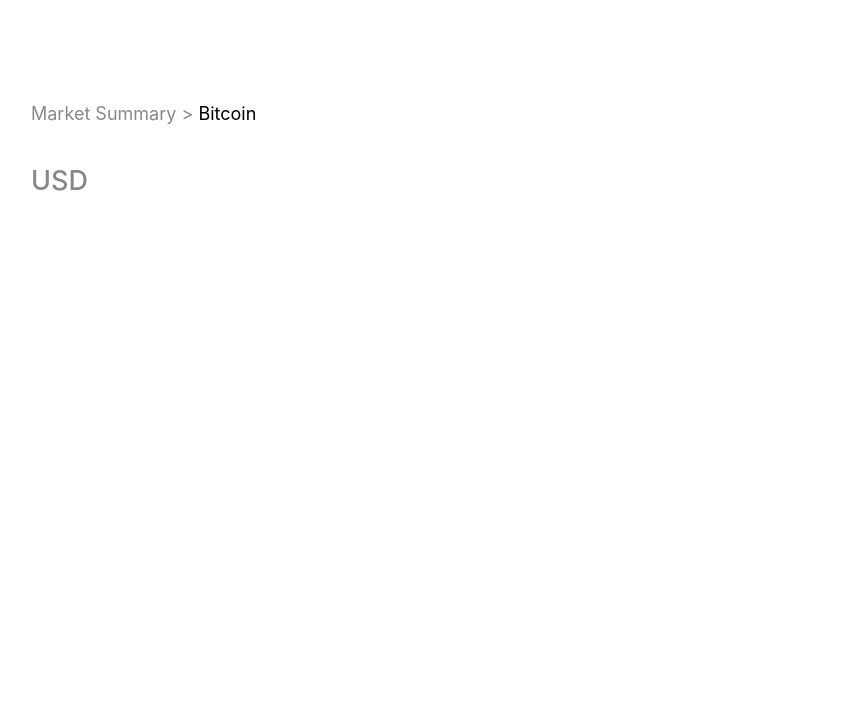
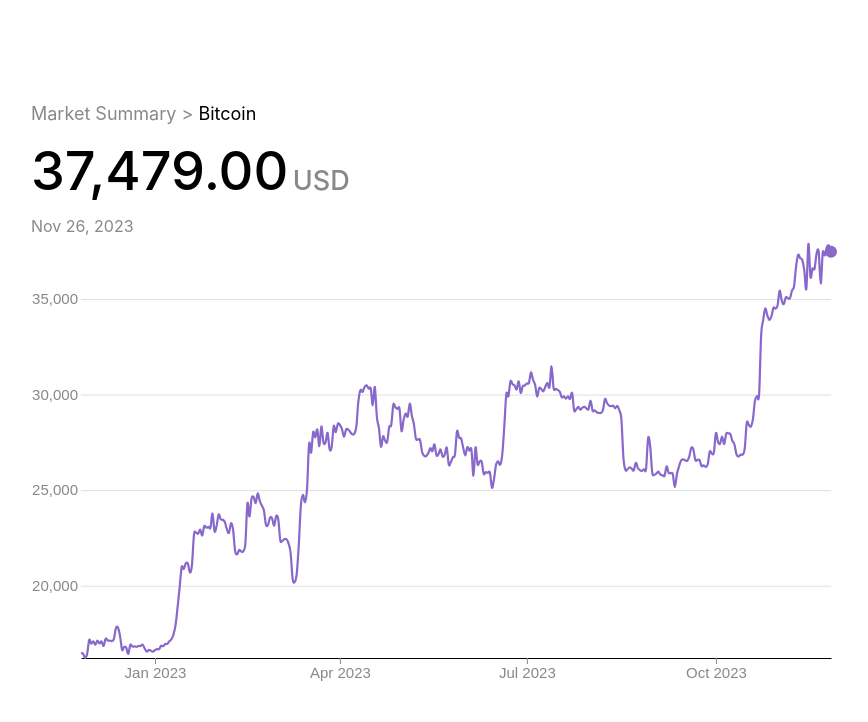
Before and after one commit to helloeujin/d3-basic-linechart-api, a website built with Vite: page index.html in a window 1280 px wide. Shown: the whole page, without its empty margins (194-1062 px from the left). Built offline with nearby package versions, Linux system fonts and the light colour scheme; no server answers.

Commit message:
starter updated

```diff
--- a/index.html
+++ b/index.html
@@ -23,6 +23,7 @@
     <div id="svg-container"></div>
 
     <!-- Absolute path for Vite -->
-    <script type="module" src="/src/viz.js"></script>
+    <script type="module" src="/src/starter.js"></script>
+    <!-- <script type="module" src="/src/viz.js"></script> -->
   </body>
 </html>
```
